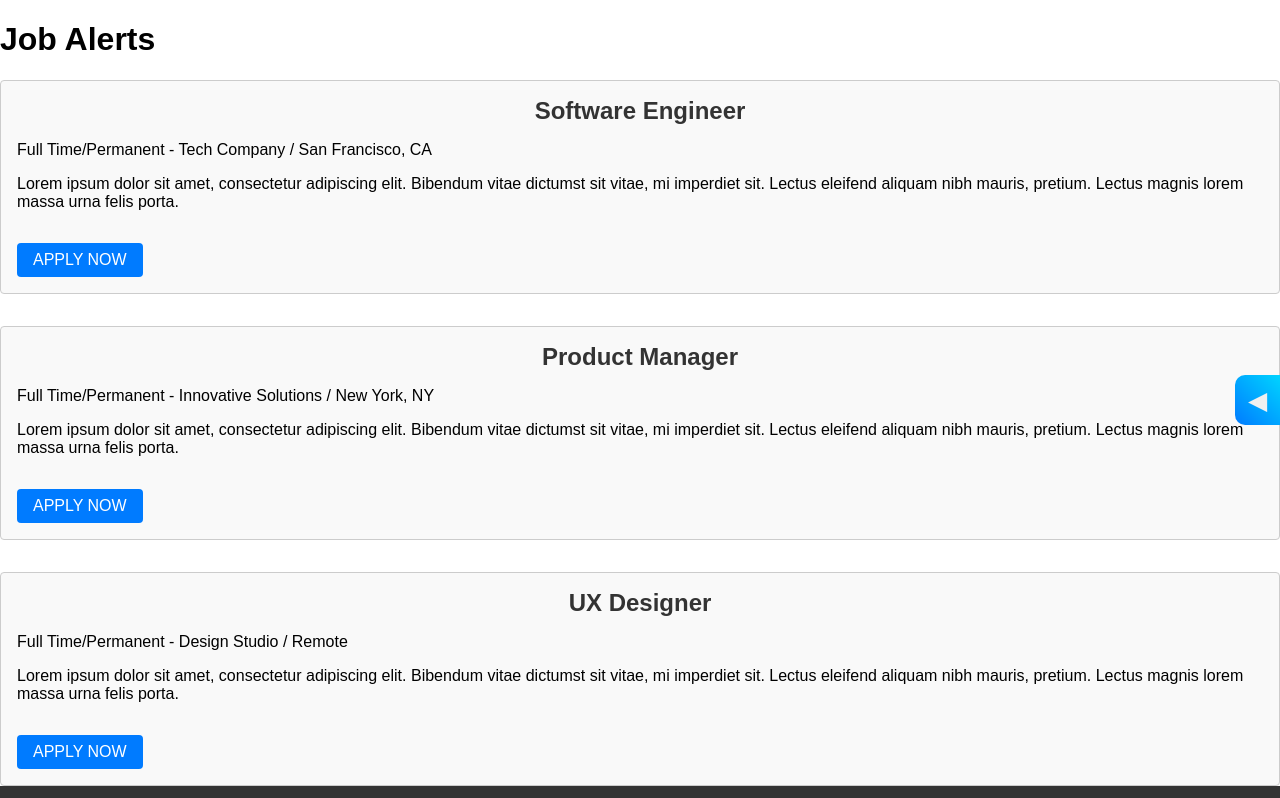
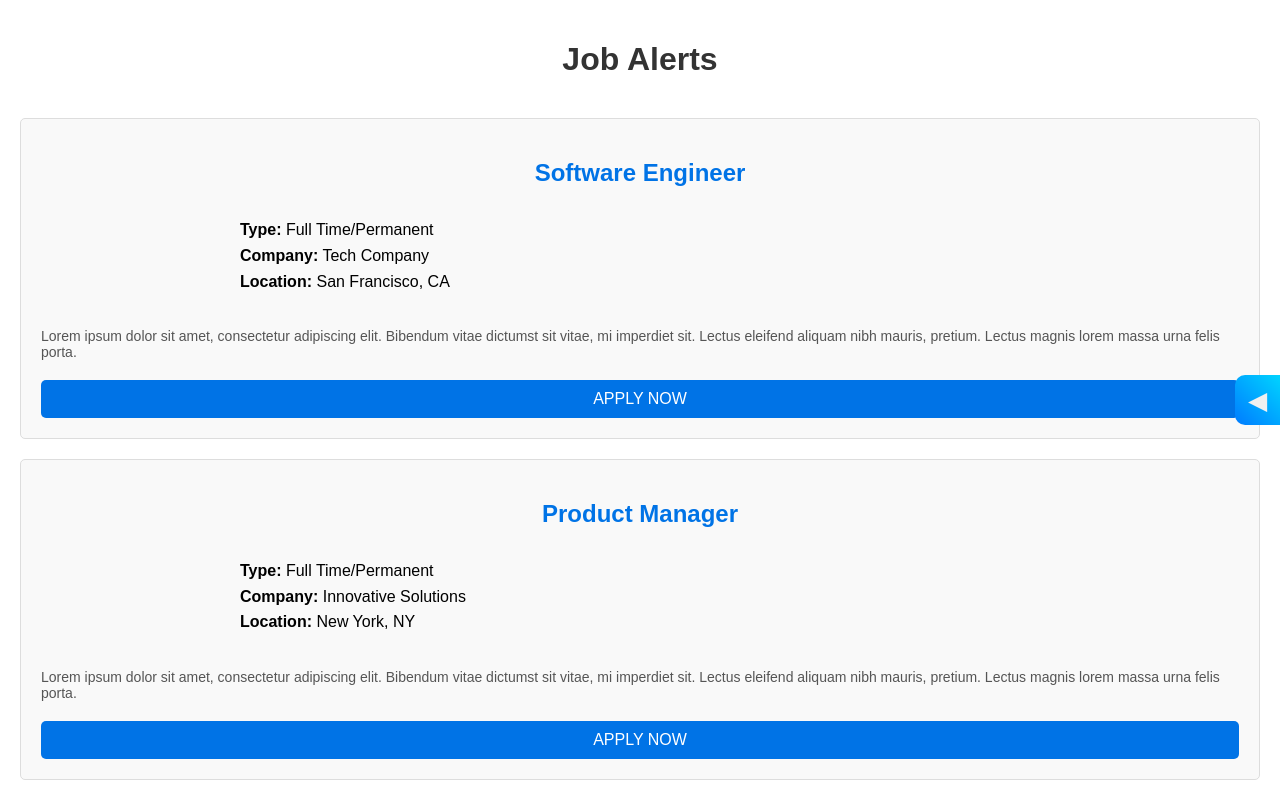
Before and after one commit to SE-LAPS/Fully-Functional-Job-Portal-System-FrontEnd, a React (Create React App) app: page /job_alert in a window 1280 px wide. Shown: the top 798 px of the page. Built offline with nearby package versions, Linux system fonts and the light colour scheme.

Commit message:
change about page

```diff
--- a/src/pages/Employee.js
+++ b/src/pages/Employee.js
@@ -7,7 +7,6 @@ import infosysLogo from '../assets/companyLogos/infosys.png';
 import synopsysLogo from '../assets/companyLogos/synopsys.png';
 import optumLogo from '../assets/companyLogos/optum.png';
 import sltLogo from '../assets/companyLogos/slt.png';
-
 import orelLogo from '../assets/companyLogos/orel.png';
 import oracleLogo from '../assets/companyLogos/oracle.png';
 import myntraLogo from '../assets/companyLogos/myntra.png';
@@ -15,19 +14,18 @@ import LogoLogo from '../assets/Logo.png';
 
 const Employers = () => {
   const employers = [
-    { name: 'IFS', logo: ifsLogo, link: '#' },
-    { name: 'Accenture', logo: accentureLogo, link: '#' },
-    { name: 'CodeGen', logo: codegenLogo, link: '#' },
-    { name: 'Deloitte', logo: deloitteLogo, link: '#' },
-    { name: 'Infosys', logo: infosysLogo, link: '#' },
-    { name: 'Synopsys', logo: synopsysLogo, link: '#' },
-    { name: 'Optum', logo: optumLogo, link: '#' },
-    { name: 'SLT Mobitel', logo: sltLogo, link: '#' },
-
-    { name: 'OrelIT', logo: orelLogo, link: '#' },
-    { name: 'Oracle', logo: oracleLogo, link: '#' },
-    { name: 'Myntra', logo: myntraLogo, link: '#' },
-    { name: 'SLIBTEC', logo: LogoLogo, link: '#' },
+    { name: 'IFS', logo: ifsLogo, link: 'https://www.ifs.com/' },
+    { name: 'Accenture', logo: accentureLogo, link: 'https://www.accenture.com/us-en' },
+    { name: 'CodeGen', logo: codegenLogo, link: 'https://codegen.co.uk/' },
+    { name: 'Deloitte', logo: deloitteLogo, link: 'https://www2.deloitte.com/us/en.html' },
+    { name: 'Infosys', logo: infosysLogo, link: 'https://www.infosys.com/' },
+    { name: 'Synopsys', logo: synopsysLogo, link: 'https://www.synopsys.com/' },
+    { name: 'Optum', logo: optumLogo, link: 'https://www.optum.com/en/' },
+    { name: 'SLT Mobitel', logo: sltLogo, link: 'https://www.mobitel.lk/' },
+    { name: 'OrelIT', logo: orelLogo, link: 'https://www.orelit.com/' },
+    { name: 'Oracle', logo: oracleLogo, link: 'https://www.oracle.com/' },
+    { name: 'Myntra', logo: myntraLogo, link: 'https://www.myntra.com/' },
+    { name: 'SLIBTEC', logo: LogoLogo, link: 'https://slibtec.gov.lk/' },
   ];
 
   return (
--- a/src/pages/job_alert.js
+++ b/src/pages/job_alert.js
@@ -1,5 +1,5 @@
-// src/pages/job_alert.js
 import React from 'react';
+
 
 const jobAlerts = [
   {
@@ -33,10 +33,14 @@ const JobAlerts = () => {
         <div className="job-alerts">
           {jobAlerts.map((alert, index) => (
             <div key={index} className="job-alert">
-              <h2>{alert.title}</h2>
-              <p>{alert.type} - {alert.company} / {alert.location}</p>
-              <p>{alert.description}</p>
-              <button>APPLY NOW</button>
+              <h2 className="job-title">{alert.title}</h2>
+              <p className="job-details">
+                <strong>Type:</strong> {alert.type} <br />
+                <strong>Company:</strong> {alert.company} <br />
+                <strong>Location:</strong> {alert.location}
+              </p>
+              <p className="job-description">{alert.description}</p>
+              <button className="apply-button">APPLY NOW</button>
             </div>
           ))}
         </div>
--- a/src/styles.css
+++ b/src/styles.css
@@ -806,38 +806,59 @@ button:hover {
     color: #0056b3;
 }
 /* src/components/JobAlerts.css */
+.job-alerts-page {
+    font-family: Arial, sans-serif;
+    padding: 20px;
+}
+
+h1 {
+    text-align: center;
+    margin-bottom: 40px;
+    color: #333;
+}
+
 .job-alerts {
-    display: grid;
-    grid-template-columns: 1fr;
-    gap: 2rem;
+    display: flex;
+    flex-direction: column;
+    gap: 20px;
 }
 
 .job-alert {
-    border: 1px solid #ccc;
-    padding: 1rem;
-    border-radius: 4px;
+    border: 1px solid #ddd;
+    padding: 20px;
+    border-radius: 5px;
     background-color: #f9f9f9;
 }
 
-.job-alert h2 {
-    margin: 0 0 1rem 0;
+.job-title {
+    font-size: 24px;
+    margin-bottom: 10px;
+    color: #0073e6;
 }
 
-.job-alert button {
-    margin-top: 1rem;
-    padding: 0.5rem 1rem;
-    font-size: 1rem;
-    background-color: #007bff;
+.job-details {
+    font-size: 16px;
+    margin-bottom: 15px;
+}
+
+.job-description {
+    font-size: 14px;
+    margin-bottom: 20px;
+    color: #555;
+}
+
+.apply-button {
+    background-color: #0073e6;
     color: white;
     border: none;
-    border-radius: 4px;
+    padding: 10px 20px;
+    border-radius: 5px;
     cursor: pointer;
 }
 
-.job-alert button:hover {
-    background-color: #0056b3;
+.apply-button:hover {
+    background-color: #005bb5;
 }
-
 
 /*job list page css update*/
 /* src/styles.css */
```
